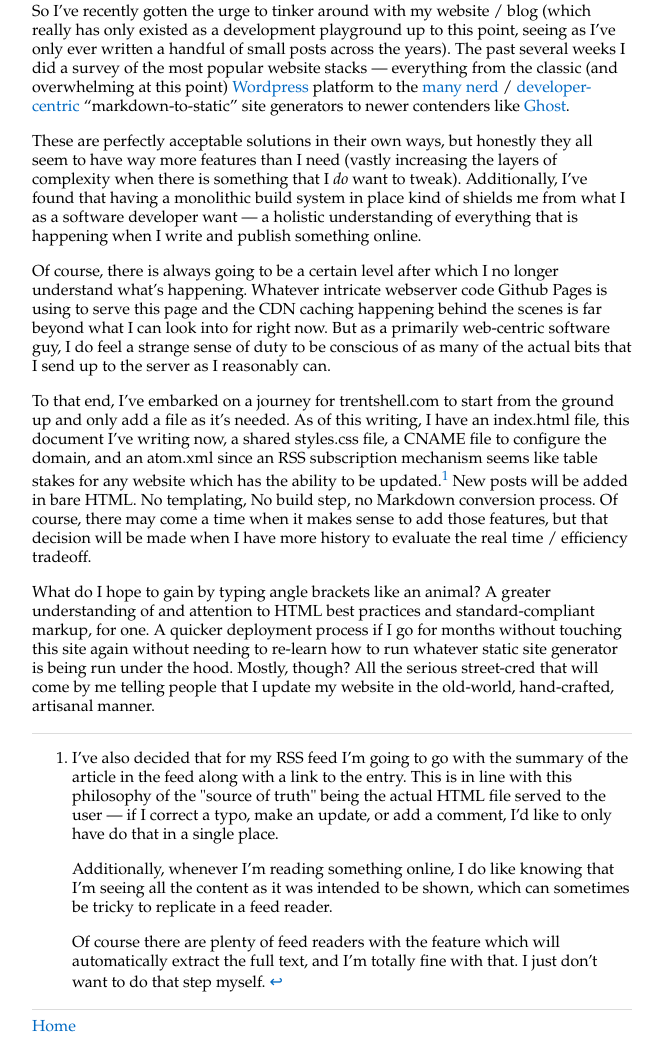
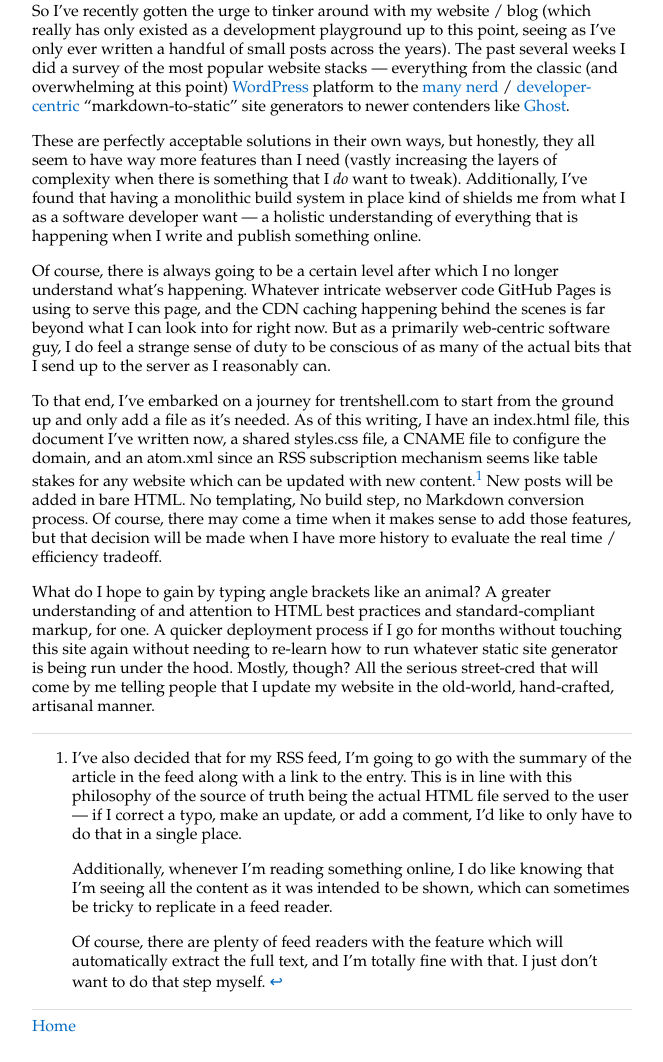
Before and after one commit to trentshell/trentshell.github.io, a plain HTML site: page experiment.html in a window 1280 px wide. Shown: the part 228-1290 px from the top of the page, without its empty margins (308-971 px from the left). Drawn offline with Linux system fonts and the light colour scheme.

Commit message:
Grammar updates

```diff
--- a/experiment.html
+++ b/experiment.html
@@ -26,13 +26,13 @@
       So I’ve recently gotten the urge to tinker around with my website / blog (which really has only existed as a
       development playground up to this point, seeing as I’ve only ever written a handful of small posts across the
       years). The past several weeks I did a survey of the most popular website stacks — everything from the classic
-      (and overwhelming at this point) <a href="https://wordpress.org/">Wordpress</a> platform to the <a
+      (and overwhelming at this point) <a href="https://wordpress.org/">WordPress</a> platform to the <a
         href="https://jekyllrb.com/">many</a> <a href="https://www.11ty.dev/">nerd</a> / <a
         href="https://gohugo.io/">developer-centric</a> “markdown-to-static” site generators to
       newer contenders like <a href="https://ghost.org/">Ghost</a>.
     </p>
     <p>
-      These are perfectly acceptable solutions in their own ways, but honestly they all seem to have way more features
+      These are perfectly acceptable solutions in their own ways, but honestly, they all seem to have way more features
       than I need (vastly increasing the layers of complexity when there is something that I <i>do</i> want to tweak).
       Additionally, I’ve found that having a monolithic build system in place kind of shields me from what I as a
       software developer want — a holistic understanding of everything that is happening when I write and publish
@@ -40,16 +40,16 @@
     </p>
     <p>
       Of course, there is always going to be a certain level after which I no longer understand what’s happening.
-      Whatever intricate webserver code Github Pages is using to serve this page and the CDN caching happening behind
+      Whatever intricate webserver code GitHub Pages is using to serve this page, and the CDN caching happening behind
       the scenes
       is far beyond what I can look into for right now. But as a primarily web-centric software guy, I do feel a strange
       sense of duty to be conscious of as many of the actual bits that I send up to the server as I reasonably can.
     </p>
     <p>
       To that end, I’ve embarked on a journey for trentshell.com to start from the ground up and only add a file as it’s
-      needed. As of this writing, I have an index.html file, this document I’ve writing now, a shared styles.css file, a
+      needed. As of this writing, I have an index.html file, this document I’ve written now, a shared styles.css file, a
       CNAME file to configure the domain, and an atom.xml since an RSS subscription mechanism seems like table stakes
-      for any website which has the ability to be updated.<sup><a href="#fn1" id="ref1">1</a></sup> New posts will be
+      for any website which can be updated with new content.<sup><a href="#fn1" id="ref1">1</a></sup> New posts will be
       added in bare HTML. No templating, No build
       step, no Markdown conversion process. Of course, there may come a time when it makes sense to add those features,
       but
@@ -66,14 +66,14 @@
     <div id="footnotes">
       <ol>
         <li id="fn1">
-          <p>I’ve also decided that for my RSS feed I’m going to go with the summary of the article in
-            the feed along with a link to the entry. This is in line with this philosophy of the "source of truth" being
+          <p>I’ve also decided that for my RSS feed, I’m going to go with the summary of the article in
+            the feed along with a link to the entry. This is in line with this philosophy of the source of truth being
             the actual HTML file served to the user — if I correct a typo, make an update, or add a comment, I’d like to
-            only have do that in a single place.</p>
+            only have to do that in a single place.</p>
           <p>Additionally, whenever I’m reading something online, I do like knowing that I’m
             seeing all the content as it was intended to be shown, which can sometimes be tricky to replicate in a feed
             reader.</p>
-          <p>Of course there are plenty of feed readers with the feature which will automatically extract
+          <p>Of course, there are plenty of feed readers with the feature which will automatically extract
             the full text, and I’m totally fine with that. I just don’t want to do that step myself.<a href="#ref1"
               title="Jump back to footnote 1 in the text."> ↩</a></p>
         </li>
```
